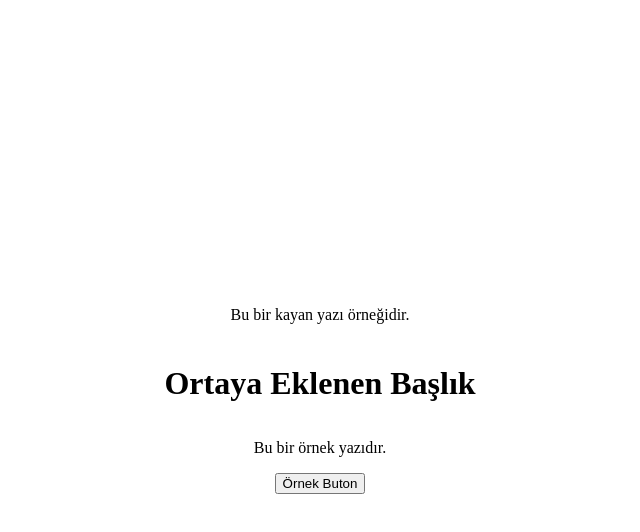
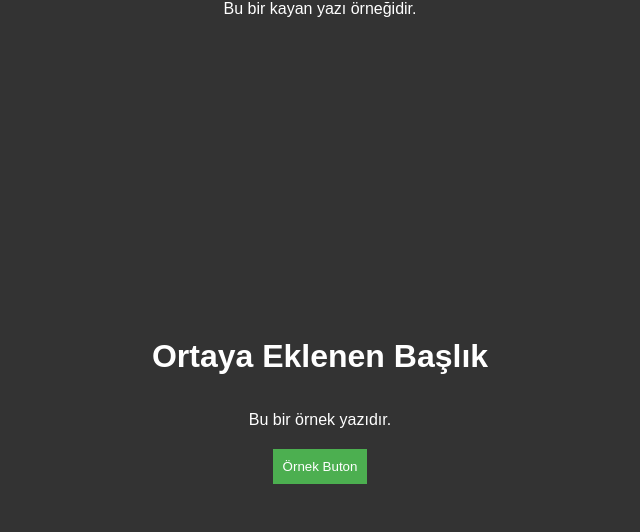
Before and after one commit to local-script/serverside, a plain HTML site: page index.html in a window 1280 px wide. Shown: the whole page, without its empty margins (320-960 px from the left). Drawn offline with Linux system fonts and the light colour scheme.

Commit message:
Update index.html

```diff
--- a/index.html
+++ b/index.html
@@ -6,19 +6,24 @@
     <title>CSS Animasyonu ile Kayan Yazı</title>
     <style>
         body {
+            position: relative;
+            height: 100vh;
+            margin: 0;
             display: flex;
             flex-direction: column;
             align-items: center;
             justify-content: center;
-            height: 100vh;
-            margin: 0;
+            background-color: #333; /* Koyu arka plan rengi */
+            color: #fff; /* Beyaz metin rengi */
+            font-family: Arial, sans-serif; /* Font ayarı */
         }
 
         .kayan-yazi {
             white-space: nowrap;
             overflow: hidden;
             animation: kayanYaziAnimasyonu 10s linear infinite;
-            margin-bottom: 20px;
+            position: absolute;
+            top: 0;
         }
 
         @keyframes kayanYaziAnimasyonu {
@@ -28,6 +33,22 @@
             to {
                 transform: translateX(-100%);
             }
+        }
+
+        h1, p {
+            margin-bottom: 20px;
+        }
+
+        button {
+            padding: 10px;
+            background-color: #4CAF50; /* Yeşil buton rengi */
+            color: #fff; /* Beyaz metin rengi */
+            border: none;
+            cursor: pointer;
+        }
+
+        button:hover {
+            background-color: #45a049; /* Butonun hover durumundaki rengi */
         }
     </style>
 </head>
@@ -41,7 +62,6 @@
 
     <script>
         function redirectToAnotherSite() {
-            // Burada istediğiniz siteye yönlendirmeyi yapabilirsiniz.
             window.location.href = "https://www.example.com";
         }
     </script>
```
